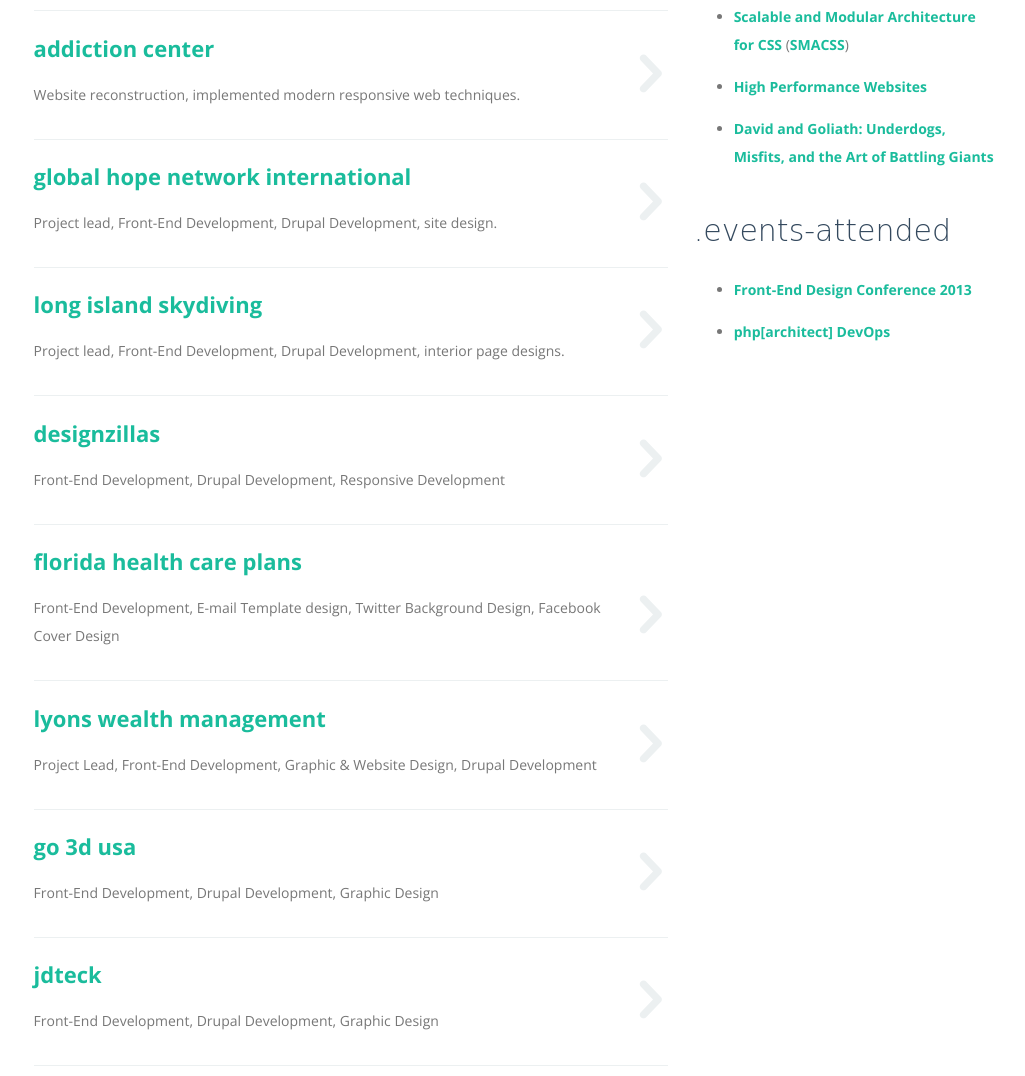
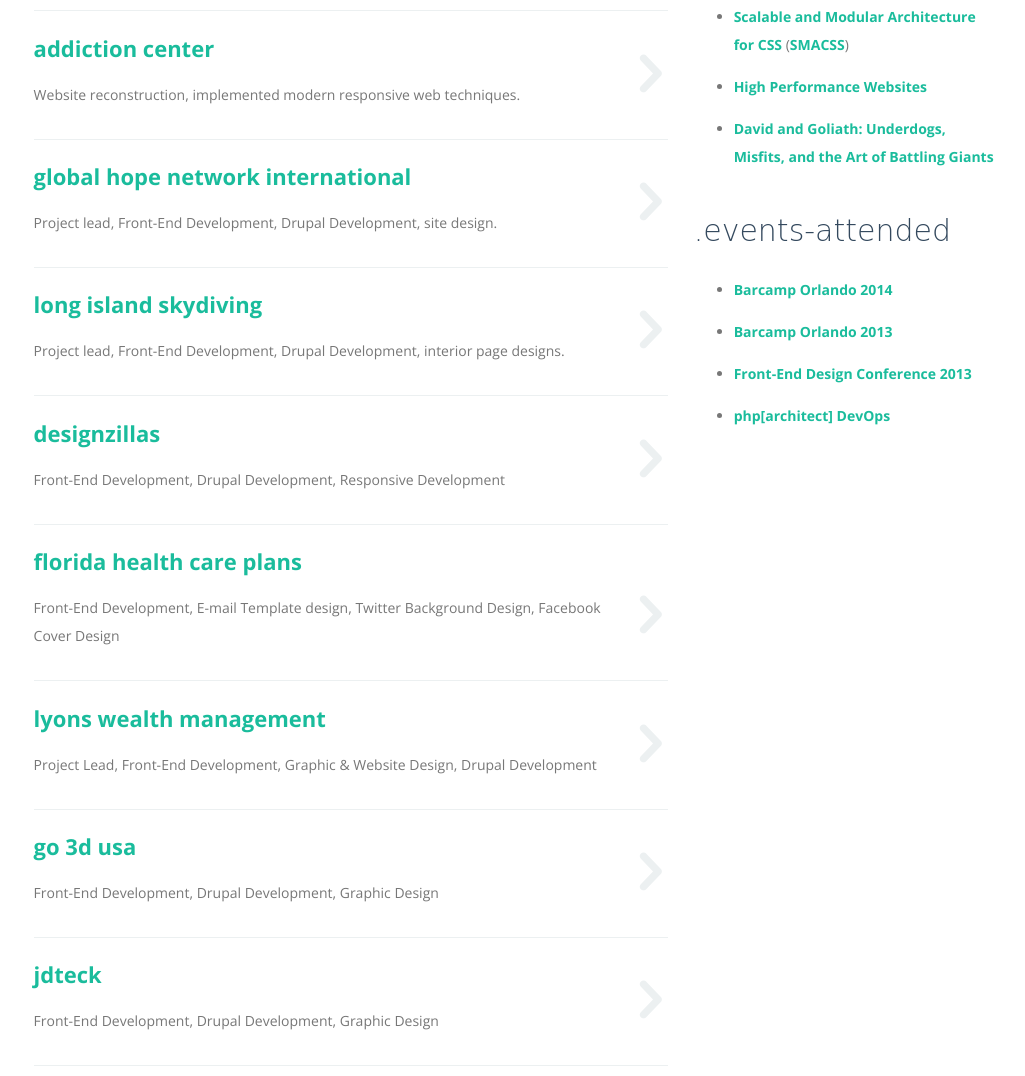
Before and after one commit to vhmarquez/portfolio, a plain HTML site: page index.html in a window 1280 px wide. Shown: the part 942-2018 px from the top of the page, without its empty margins (131-1156 px from the left). Drawn offline with nearby package versions, Linux system fonts and the light colour scheme; files whose address does not match are found by name; a web font is replaced by a local one.

Commit message:
Events attended

```diff
--- a/index.html
+++ b/index.html
@@ -99,6 +99,12 @@
 						<h1 class="sidebar__header">.events-attended</h1>
 					</header>
 					<ul class="events--attended">
+						<li class="events__item--attended">
+							<a href="http://barcamporlando.org/" target="_blank">Barcamp Orlando 2014</a>
+						</li>
+						<li class="events__item--attended">
+							<a href="http://barcamporlando.org/" target="_blank">Barcamp Orlando 2013</a>
+						</li>
 						<li class="events__item--attended">
 							<a href="http://frontenddesignconference.com/" target="_blank">Front-End Design Conference 2013</a>
 						</li>
```
